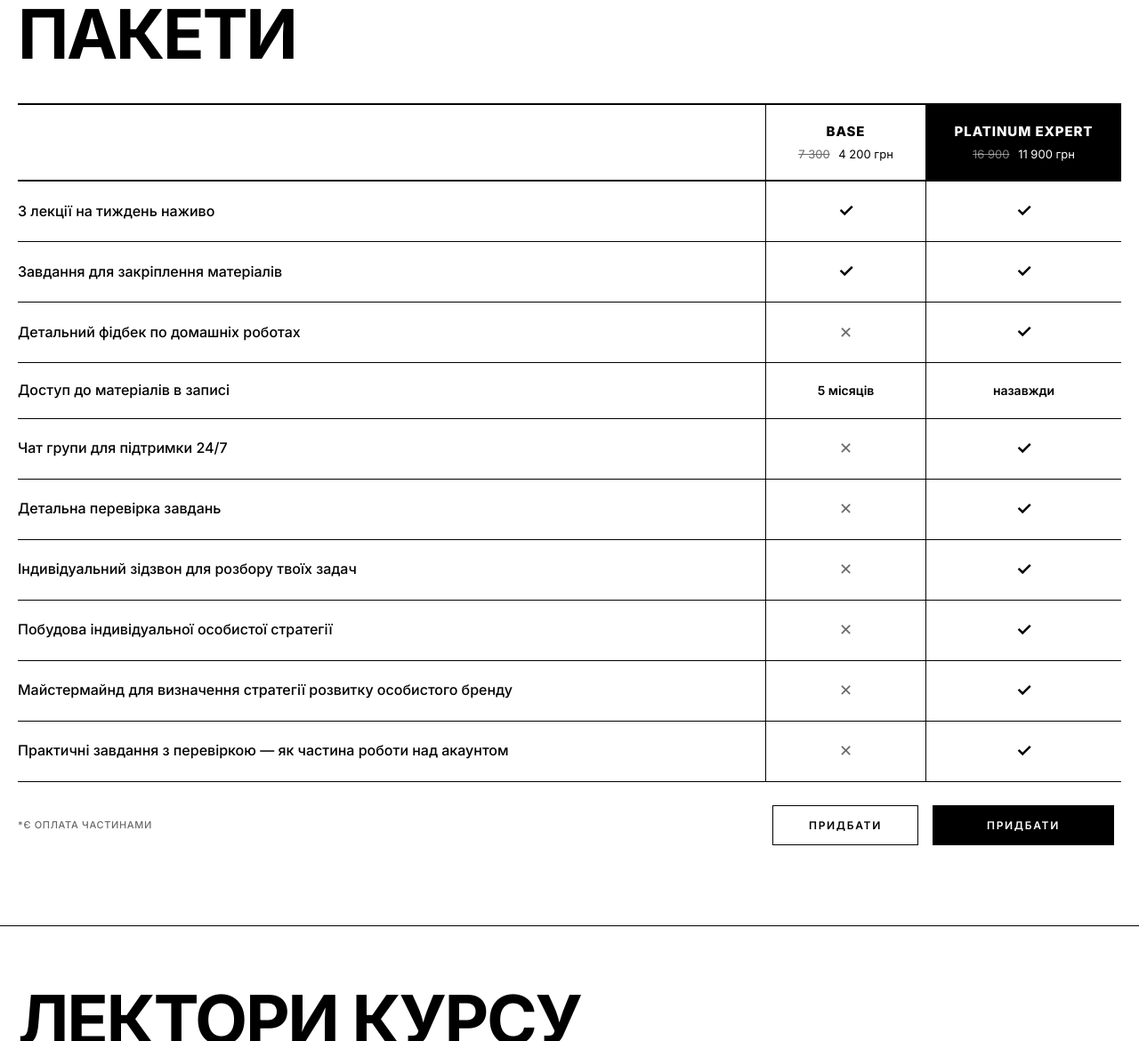
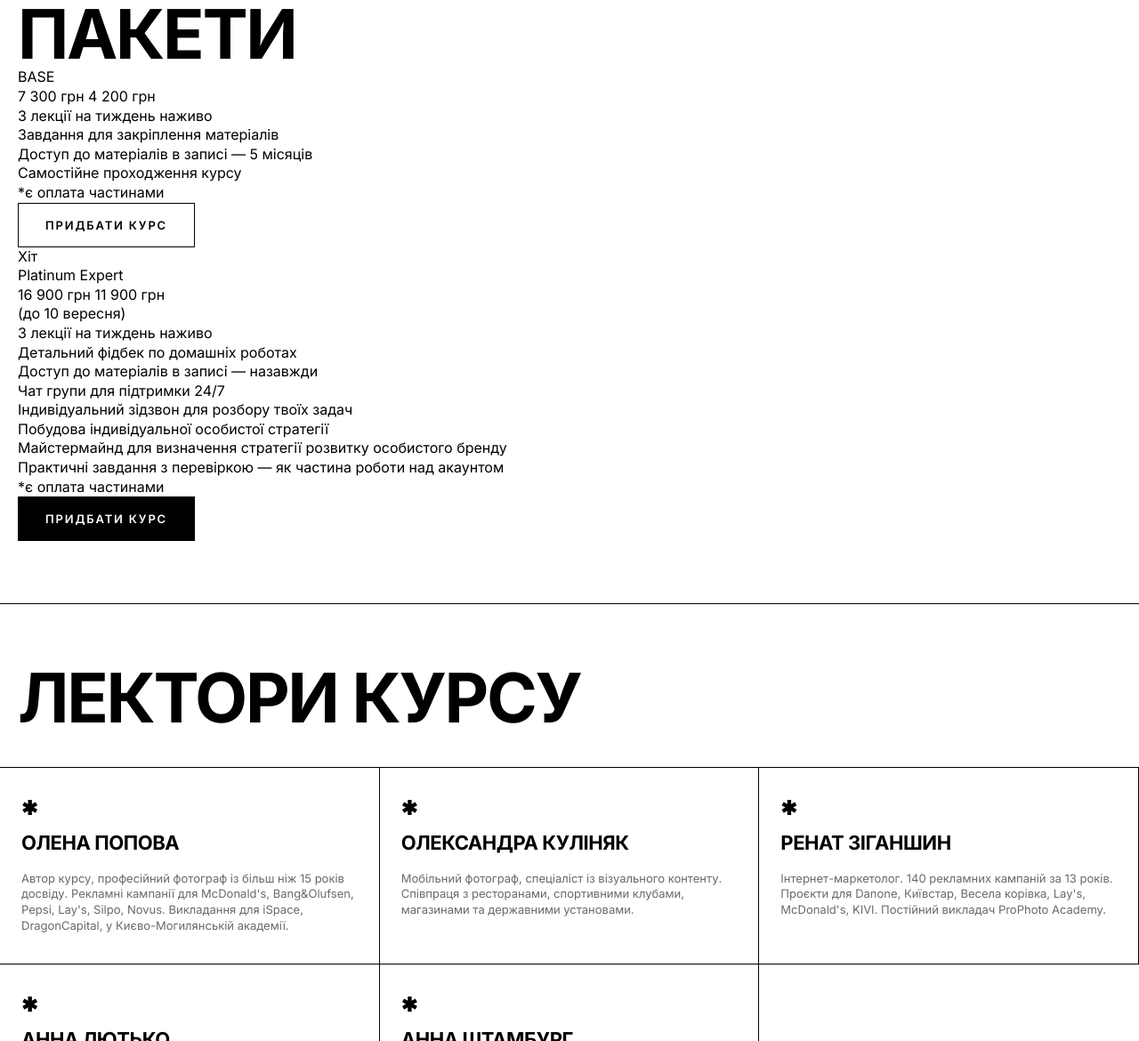
Before and after one commit to Kameneva-tn/PRO-PHOTO-SMM, a plain HTML site: page index.html in a window 1280 px wide. Shown: the part 6028-7198 px from the top of the page at 89% size. Drawn offline with Linux system fonts and the light colour scheme.

Commit message:
Refactor package section layout in index.html

```diff
--- a/index.html
+++ b/index.html
@@ -219,81 +219,44 @@
     <div class="container">
       <h2 class="section-title">Пакети</h2>
 
-      <div class="cmp">
-        <!-- head -->
-        <div class="cmp__row cmp__row--head">
-          <div class="cmp__feature"></div>
-          <div class="cmp__col">
-            <div class="cmp__pkg">BASE</div>
-            <div class="cmp__price"><s>7 300</s> 4 200 грн</div>
+      <div class="packages__grid">
+        <article class="pkg">
+          <div class="pkg__name">BASE</div>
+          <div class="pkg__price">
+            <span class="pkg__old">7 300 грн</span>
+            <span class="pkg__new">4 200 грн</span>
           </div>
-          <div class="cmp__col cmp__col--featured">
-            <div class="cmp__pkg">Platinum Expert</div>
-            <div class="cmp__price"><s>16 900</s> 11 900 грн</div>
+          <ul class="pkg__list">
+            <li>3 лекції на тиждень наживо</li>
+            <li>Завдання для закріплення матеріалів</li>
+            <li>Доступ до матеріалів в записі — 5 місяців</li>
+            <li>Самостійне проходження курсу</li>
+          </ul>
+          <p class="pkg__note">*є оплата частинами</p>
+          <button class="btn btn--ghost pkg__btn" data-modal-open="order" data-pkg="BASE" data-price="4 200 грн">Придбати курс</button>
+        </article>
+
+        <article class="pkg pkg--featured">
+          <div class="pkg__badge">Хіт</div>
+          <div class="pkg__name">Platinum Expert</div>
+          <div class="pkg__price">
+            <span class="pkg__old">16 900 грн</span>
+            <span class="pkg__new">11 900 грн</span>
           </div>
-        </div>
-
-        <div class="cmp__row">
-          <div class="cmp__feature">3 лекції на тиждень наживо</div>
-          <div class="cmp__col cmp__yes">✓</div>
-          <div class="cmp__col cmp__yes">✓</div>
-        </div>
-        <div class="cmp__row">
-          <div class="cmp__feature">Завдання для закріплення матеріалів</div>
-          <div class="cmp__col cmp__yes">✓</div>
-          <div class="cmp__col cmp__yes">✓</div>
-        </div>
-        <div class="cmp__row">
-          <div class="cmp__feature">Детальний фідбек по домашніх роботах</div>
-          <div class="cmp__col cmp__no">✕</div>
-          <div class="cmp__col cmp__yes">✓</div>
-        </div>
-        <div class="cmp__row">
-          <div class="cmp__feature">Доступ до матеріалів в записі</div>
-          <div class="cmp__col cmp__txt">5 місяців</div>
-          <div class="cmp__col cmp__txt">назавжди</div>
-        </div>
-        <div class="cmp__row">
-          <div class="cmp__feature">Чат групи для підтримки 24/7</div>
-          <div class="cmp__col cmp__no">✕</div>
-          <div class="cmp__col cmp__yes">✓</div>
-        </div>
-        <div class="cmp__row">
-          <div class="cmp__feature">Детальна перевірка завдань</div>
-          <div class="cmp__col cmp__no">✕</div>
-          <div class="cmp__col cmp__yes">✓</div>
-        </div>
-        <div class="cmp__row">
-          <div class="cmp__feature">Індивідуальний зідзвон для розбору твоїх задач</div>
-          <div class="cmp__col cmp__no">✕</div>
-          <div class="cmp__col cmp__yes">✓</div>
-        </div>
-        <div class="cmp__row">
-          <div class="cmp__feature">Побудова індивідуальної особистої стратегії</div>
-          <div class="cmp__col cmp__no">✕</div>
-          <div class="cmp__col cmp__yes">✓</div>
-        </div>
-        <div class="cmp__row">
-          <div class="cmp__feature">Майстермайнд для визначення стратегії розвитку особистого бренду</div>
-          <div class="cmp__col cmp__no">✕</div>
-          <div class="cmp__col cmp__yes">✓</div>
-        </div>
-        <div class="cmp__row">
-          <div class="cmp__feature">Практичні завдання з перевіркою — як частина роботи над акаунтом</div>
-          <div class="cmp__col cmp__no">✕</div>
-          <div class="cmp__col cmp__yes">✓</div>
-        </div>
-
-        <!-- buy row -->
-        <div class="cmp__row cmp__row--buy">
-          <div class="cmp__feature cmp__note">*є оплата частинами</div>
-          <div class="cmp__col">
-            <button class="btn btn--ghost" data-modal-open="order" data-pkg="BASE" data-price="4 200 грн">Придбати</button>
-          </div>
-          <div class="cmp__col">
-            <button class="btn btn--accent" data-modal-open="order" data-pkg="Platinum Expert" data-price="11 900 грн">Придбати</button>
-          </div>
-        </div>
+          <p class="pkg__deadline">(до 10 вересня)</p>
+          <ul class="pkg__list">
+            <li>3 лекції на тиждень наживо</li>
+            <li>Детальний фідбек по домашніх роботах</li>
+            <li>Доступ до матеріалів в записі — назавжди</li>
+            <li>Чат групи для підтримки 24/7</li>
+            <li>Індивідуальний зідзвон для розбору твоїх задач</li>
+            <li>Побудова індивідуальної особистої стратегії</li>
+            <li>Майстермайнд для визначення стратегії розвитку особистого бренду</li>
+            <li>Практичні завдання з перевіркою — як частина роботи над акаунтом</li>
+          </ul>
+          <p class="pkg__note">*є оплата частинами</p>
+          <button class="btn btn--accent pkg__btn" data-modal-open="order" data-pkg="Platinum Expert" data-price="11 900 грн">Придбати курс</button>
+        </article>
       </div>
     </div>
   </section>
```
